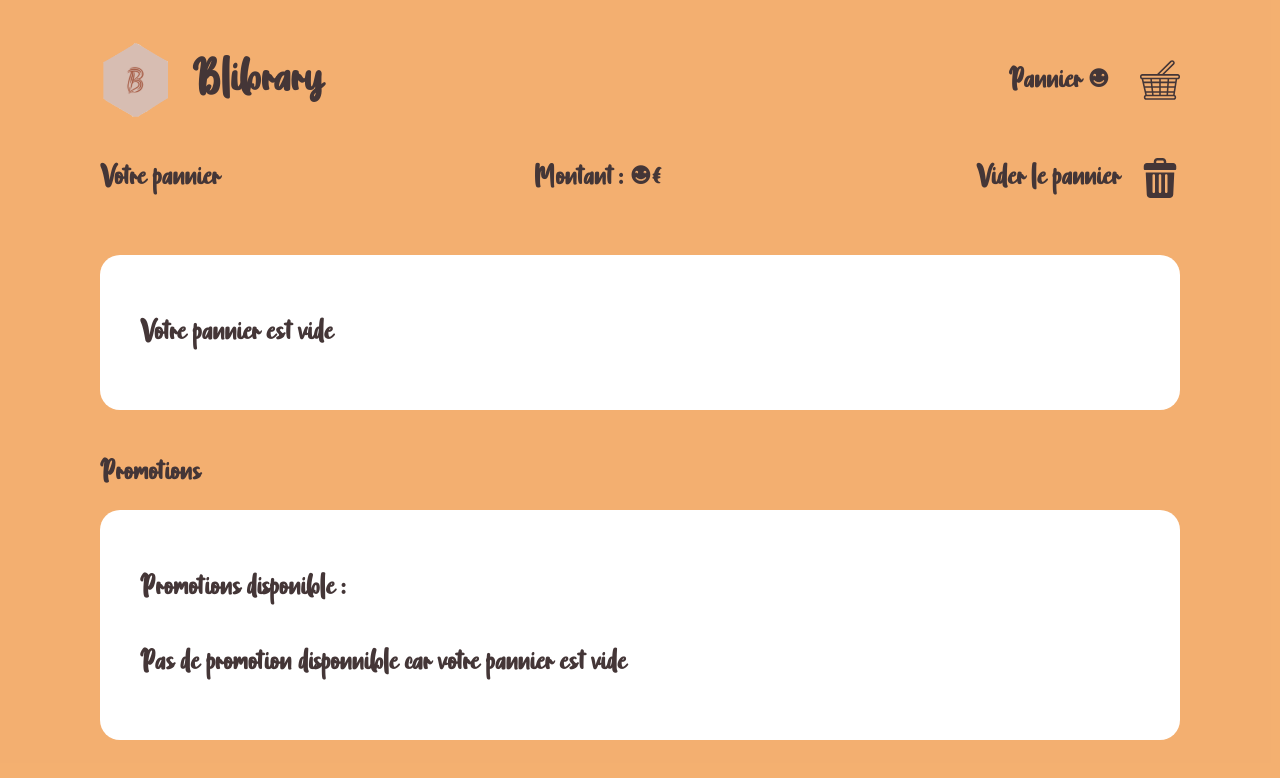
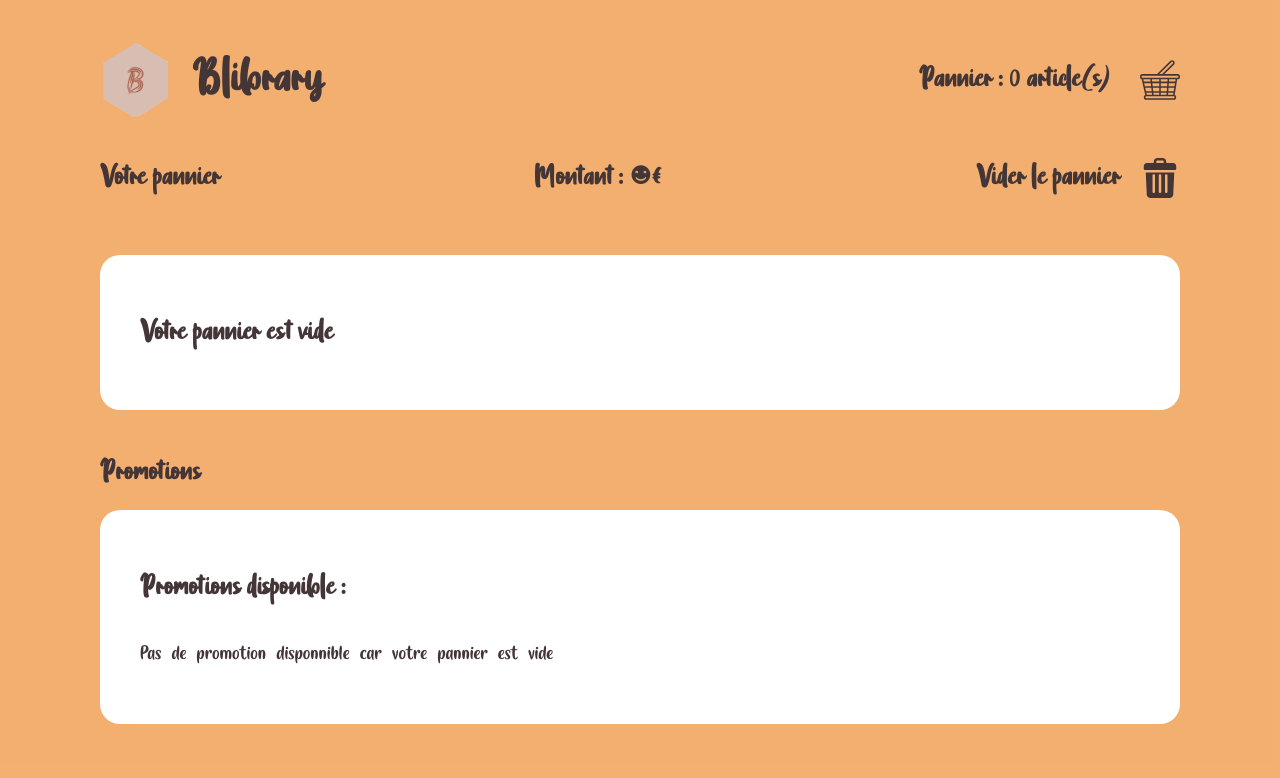
Before and after one commit to gaeljoliveau/henri-potier, a React (Create React App) app: page /basket in a window 1280 px wide. Shown: the top 778 px of the page. Built offline with nearby package versions, Linux system fonts and the light colour scheme.

Commit message:
feat: add empty basket function

```diff
--- a/src/assets/css/Basket.css
+++ b/src/assets/css/Basket.css
@@ -61,3 +61,8 @@
   flex-direction: column;
   align-items: center;
 }
+
+.sub-text{
+  font-family: "Pumpkin Pancakes";
+  font-size: 20px;
+}
--- a/src/assets/css/Home.css
+++ b/src/assets/css/Home.css
@@ -30,6 +30,7 @@ p{
 
 .search-container{
   justify-content: center;
+
 }
 
 .search-input{
@@ -42,6 +43,8 @@ p{
   padding-left: 20px;
   padding-right: 20px;
   flex: 1;
+  font-family: "Pumpkin Pancakes";
+  font-size: 20px;
 }
 
 .search-button{
@@ -89,8 +92,9 @@ p{
   font-size: 19px;
 }
 
-.price-value{
-  font-family:'Times New Roman', Times, serif;
+.value-number{
+  font-family: "Pumpkin Pancakes";
+  font-size: 25px;
 }
 
 .price-buy-container{
--- a/src/components/Header.js
+++ b/src/components/Header.js
@@ -19,7 +19,7 @@ const Header = () => {
       </Link>
 
       <Link className="inline bloc-right" to='/basket'>
-        <p className="text" >Pannier {state.basket.reduce((tot, book)=> (tot + book.amount),0)}</p>
+        <p className="text" >Pannier : <span className="value-number">{state.basket.reduce((tot, book)=> (tot + book.amount),0)}</span> article(s)</p>
         <img className="basket-logo" src={Basket} alt="pannier" />
       </Link>
 
--- a/src/contexts/basket.context.js
+++ b/src/contexts/basket.context.js
@@ -34,7 +34,8 @@ const reducer = (state, mutation) => {
 
 
       case "empty_basket":
-        return { ...state, initialState };
+        console.log('emptying basket');
+        return { ...state, basket: [] };
       default:
         return state;
   }
--- a/src/index.css
+++ b/src/index.css
@@ -1,19 +1,24 @@
 body {
   margin: 0;
-  font-family: -apple-system, BlinkMacSystemFont, 'Segoe UI', 'Roboto', 'Oxygen',
-    'Ubuntu', 'Cantarell', 'Fira Sans', 'Droid Sans', 'Helvetica Neue',
+  font-family: -apple-system, BlinkMacSystemFont, "Segoe UI", "Roboto", "Oxygen",
+    "Ubuntu", "Cantarell", "Fira Sans", "Droid Sans", "Helvetica Neue",
     sans-serif;
   -webkit-font-smoothing: antialiased;
   -moz-osx-font-smoothing: grayscale;
 }
 
 code {
-  font-family: source-code-pro, Menlo, Monaco, Consolas, 'Courier New',
+  font-family: source-code-pro, Menlo, Monaco, Consolas, "Courier New",
     monospace;
 }
 
 @font-face {
   font-family: "Imstory";
-  src: local("Imstory"),
-   url("./assets/fonts/Imstory.ttf") format("truetype");
-  }
+  src: local("Imstory"), url("./assets/fonts/Imstory.ttf") format("truetype");
+}
+
+@font-face {
+  font-family: "Pumpkin Pancakes";
+  src: local("Pumpkin Pancakes"),
+    url("./assets/fonts/Pumpkin Pancakes.ttf") format("truetype");
+}
--- a/src/pages/Basket.js
+++ b/src/pages/Basket.js
@@ -9,7 +9,7 @@ import trash from '../assets/img/trash.svg';
 const Basket = () => {
   const [promotions, setPromotions] = useState([]);
   const [basketAmount, setBasketAmount] = useState(0);
-  const {state}  = useContext(BasketContext);
+  const {state, dispatch}  = useContext(BasketContext);
 
   useEffect(() => {
     setBasketAmount(state.basket.reduce((tot, book)=> (tot + book.price * book.amount),0))
@@ -68,7 +68,11 @@ const Basket = () => {
       <div className="title-delete-container">
         <p className="text">Votre pannier </p>
         <p className="text">Montant : {basketAmount}€</p>
-        <Link className="inline">
+        <Link className="inline" onClick={() => {
+              setPromotions([]);
+              setBasketAmount(0);
+              dispatch({type: "empty_basket"})
+            }}>
           <p className="text">Vider le pannier</p>
           <img className="empty-basket-icon" src={trash} alt="Vider le pannier"/>
         </Link>
@@ -92,7 +96,7 @@ const Basket = () => {
               </div>
               <div className="synopsis-container">
                 <p className="text">Résumé</p>
-                <p>{book.synopsis[0]}</p>
+                <p className="sub-text">{book.synopsis[0]}</p>
               </div>
             </div>
           )
@@ -105,17 +109,17 @@ const Basket = () => {
           <p className="text">Promotions disponible :</p>
           {
             promotions.length === 0 ?
-              <p className="text">Pas de promotion disponnible car votre pannier est vide</p>
+              <p className="sub-text">Pas de promotion disponnible car votre pannier est vide</p>
             :promotions.map((promotion, index) => {
               switch (promotion.type) {
                 case "percentage":
-                  return(<p key={'promotion'+index}>{promotion.value}% de réduction sur votre pannier soit {new Intl.NumberFormat('fr-FR', {style: 'currency', currency: 'EUR'}).format(promotion.reductionAmount)}</p>)
+                  return(<p className="sub-text" key={'promotion'+index}>{promotion.value}% de réduction sur votre pannier soit {new Intl.NumberFormat('fr-FR', {style: 'currency', currency: 'EUR'}).format(promotion.reductionAmount)}</p>)
                 case "minus":
-                  return(<p key={'promotion'+index}>{promotion.value}€ de réduction sur votre pannier</p>)
+                  return(<p className="sub-text" key={'promotion'+index}>{promotion.value}€ de réduction sur votre pannier</p>)
                 case "slice":
-                  return(<p key={'promotion'+index}>{promotion.value}€ offerts par tanche de {promotion.sliceValue}€ d'achats soit {new Intl.NumberFormat('fr-FR', {style: 'currency', currency: 'EUR'}).format(promotion.reductionAmount)}</p>)
+                  return(<p className="sub-text" key={'promotion'+index}>{promotion.value}€ offerts par tanche de {promotion.sliceValue}€ d'achats soit {new Intl.NumberFormat('fr-FR', {style: 'currency', currency: 'EUR'}).format(promotion.reductionAmount)}</p>)
                 default :
-                  return(<p key={'promotion'+index}>type de promotion inconnu : {promotion.type}</p>)
+                  return(<p className="sub-text" key={'promotion'+index}>type de promotion inconnu : {promotion.type}</p>)
               }
             })
           }
@@ -124,8 +128,8 @@ const Basket = () => {
             promotions.length === 0 ? null :
             <div className="best-promotion-container">
               <p className="text">Meilleure promotion disponible</p>
-              <p> {showBestPromotion() } </p>
-              <p>Montant du pannier après réduction : { new Intl.NumberFormat('fr-FR', {style: 'currency', currency: 'EUR'}).format(basketAmount - getBestPromotion().reductionAmount)}</p>
+              <p className="sub-text"> {showBestPromotion() } </p>
+              <p className="sub-text">Montant du pannier après réduction : { new Intl.NumberFormat('fr-FR', {style: 'currency', currency: 'EUR'}).format(basketAmount - getBestPromotion().reductionAmount)}</p>
             </div>
           }
       </div>
--- a/src/pages/Home.js
+++ b/src/pages/Home.js
@@ -70,7 +70,7 @@ const Home = () => {
                 <img src={book.cover} className="book-cover" alt={`couverture du livre ${book.title}`}/>
                 <p className="text">{book.title}</p>
                 <div className="inline price-buy-container">
-                  <p className="text price-text">Prix : <span className="price-value">{book.price} €</span></p>
+                  <p className="text price-text">Prix : <span className="value-number">{book.price} €</span></p>
                   <Link id={book.isbn} className="text button" onClick={(e) => addToBasket(e.target.id)}> Acheter </Link>
                 </div>
 
```
Also changed, not shown: src/assets/fonts/Pumpkin Pancakes.ttf (added).
